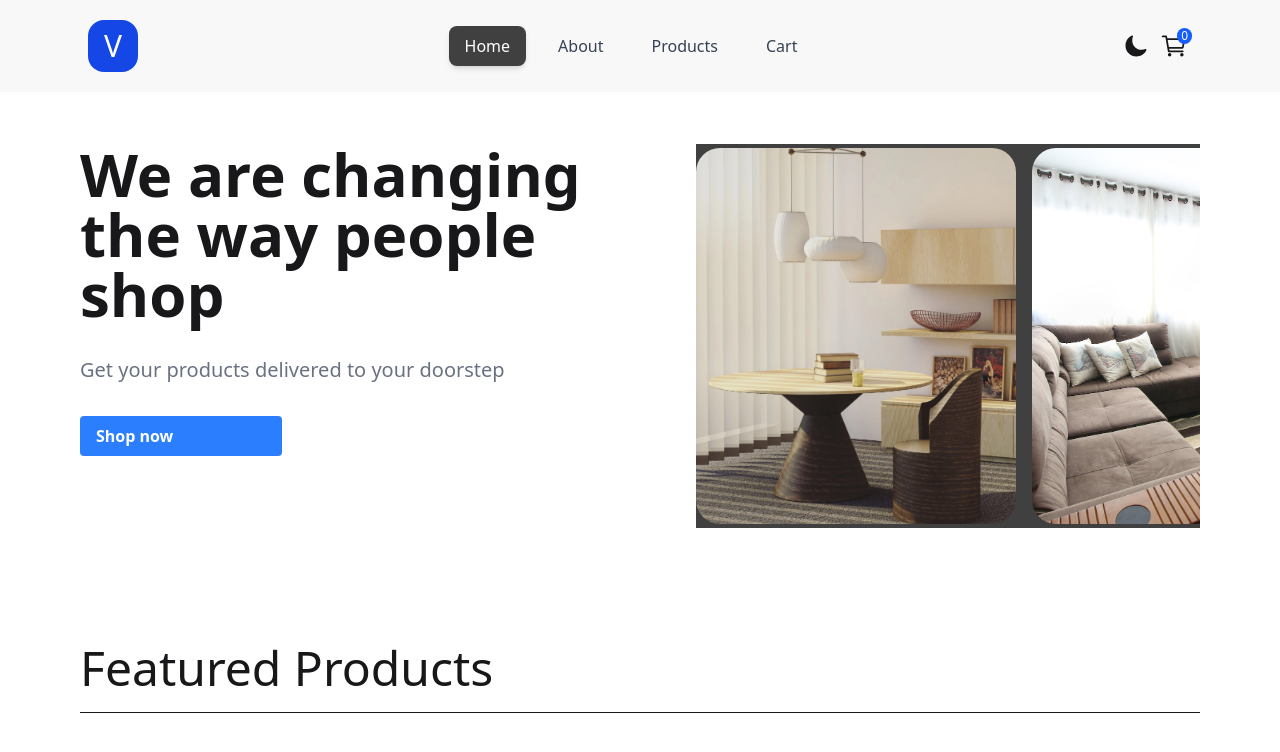
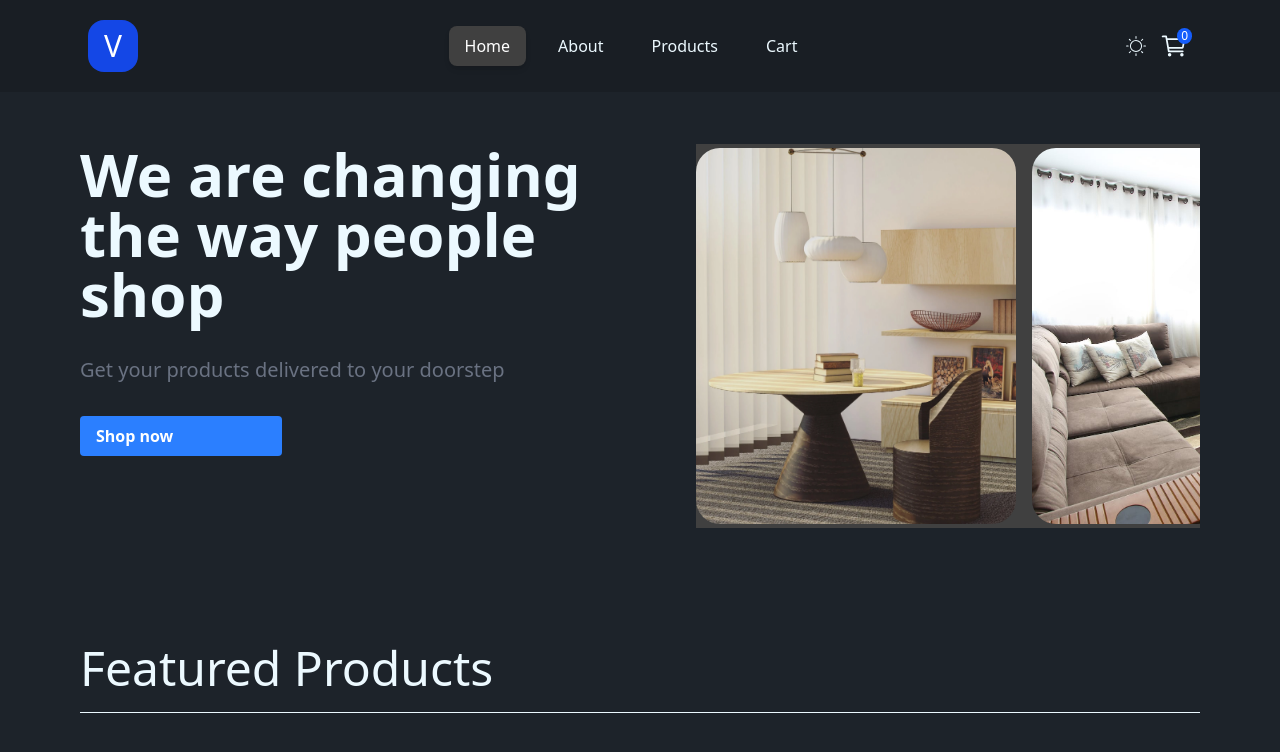
Before and after one commit to Vivekannad/clothing-app, a React (Vite) app: page / in a window 1280 px wide. Both pictures are taken after a click on the icon 1136 px from the left and 46 px from the top of the page. Shown: the top 752 px of the page. Built offline with nearby package versions, Linux system fonts and the light colour scheme; no server answers.

Commit message:
themes added

```diff
--- a/src/Components/Card.jsx
+++ b/src/Components/Card.jsx
@@ -8,14 +8,14 @@ const Card = ({items , selectedView = 0}) => {
            'flex flex-col items-center justify-center w-full rounded-lg bg-conic-210 cursor-pointer  flex-wrap  gap-4 mt-10'
             :
             'flex items-center justify-center  rounded-lg bg-conic-210 cursor-pointer  flex-wrap  gap-4 mt-10'} >
-      {items.length > 0 ? items.map((item,index) => {
+      {items.length > 0 ? items.map((item) => {
         return(
         <Link className={selectedView === 1 ?
          "flex justify-between items-center w-full rounded-lg  cursor-pointer  shadow-sm hover:shadow-2xl transition-all duration-300 shadow-black px-2 min-w-[500px]"
          :
          "flex flex-col flex-wrap items-center md:w-[23%] w-[90%] min-w-56 rounded-lg  cursor-pointer  shadow-sm hover:shadow-2xl transition-all duration-300 shadow-black"
           } key={item.id} to={`/products/${item.id}`}>
-          <img src={item.images[0]}  className={selectedView === 0  ? ' w-full md:object-cover object-contain rounded-lg h-72' : ' md:object-cover object-contain rounded-lg w-[12%] h-30 min-w-32 min-h-28'} />
+          <img src={item.images[0]}  className={selectedView === 0  ? ' w-full object-cover rounded-lg sm:h-72 h-92 ' : ' md:object-cover object-contain rounded-lg w-[12%] h-30 min-w-32 min-h-28'} />
           <h2 className="title py-2 whitespace-nowrap font-bold">{selectedView === 0 ?  item.model.substring(0,20) + '...' : item.model.substring(0,30)}</h2>
           <p className="price pb-2 italic">${item.price}</p>
 
--- a/src/Components/Navbar.jsx
+++ b/src/Components/Navbar.jsx
@@ -1,16 +1,20 @@
 import React, { useCallback, useEffect, useState } from 'react'
 import { IoCartOutline, IoMoon } from 'react-icons/io5'
-import { useSelector } from 'react-redux'
+import { useSelector , useDispatch } from 'react-redux'
 import { Link, NavLink } from 'react-router-dom'
 import PageLink from './PageLink'
 import { GiHamburgerMenu } from 'react-icons/gi'
 import {  useDebouncedCallback } from 'use-debounce'
+import { changeTheme } from '../Slices/themeSlice'
+import { CiLight } from 'react-icons/ci'
 
 
 const Navbar = () => {
+  const dispatch = useDispatch();
   const cartedItems = useSelector(state => state.cart.totalCartedItems)
   const [isMobile , setIsMobile] = useState(window.innerWidth <= 768);
   const [navLinksVisible , setNavLinksVisible] = useState(!isMobile);
+  const theme = useSelector(state => state.theme.theme);
   const handleSize = useDebouncedCallback(() =>{
     setIsMobile(window.innerWidth <= 768);
     setNavLinksVisible(!isMobile);
@@ -38,8 +42,12 @@ const Navbar = () => {
             <PageLink link= "Products" to="/products" />
             <PageLink link='Cart' to='/cart' />
         </ul>
-        <div className = {`icons flex justify-between items-center gap-2 relative ${isMobile && !navLinksVisible ? 'hidden' : ''} `}>
-        <IoMoon className='cursor-pointer text-2xl'/>
+        <div className = {`icons flex md:w-auto w-full md:justify-between justify-end items-center gap-2 relative ${isMobile && !navLinksVisible ? 'hidden' : ''} `}>
+        {theme === 'dark' ?
+        <CiLight className='cursor-pointer text-2xl' onClick={() => dispatch(changeTheme())} />
+        :
+        <IoMoon className='cursor-pointer text-2xl' onClick={() => dispatch(changeTheme())}/>
+      }
         <Link to='/cart'>
         <IoCartOutline className='cursor-pointer text-4xl hover:bg-base-300 rounded-4xl py-1' />
         </Link>
--- a/src/Components/PageLink.jsx
+++ b/src/Components/PageLink.jsx
@@ -1,7 +1,11 @@
 import React from 'react'
+import { useSelector } from 'react-redux'
 import { NavLink } from 'react-router-dom'
 
 const PageLink = ({link,to}) => {
+
+  const theme = useSelector(state => state.theme.theme);
+
   return (
     <>
         <li className="p-1 rounded-lg transition-all duration-200 cursor-pointer hover:bg-base-300 md:w-auto w-full">
@@ -9,7 +13,7 @@ const PageLink = ({link,to}) => {
     to={to}
     className={({ isActive }) =>
       `block w-full px-4 py-2 rounded-lg transition-all duration-200 ${
-        isActive ? "bg-neutral-700 text-white shadow-md" : "text-gray-700 hover:text-black"
+        isActive ? "bg-neutral-700 text-white shadow-md" : ` hover:text-black ${theme === "light" ? "hover:bg-neutral-200" : "hover:bg-neutral-100"}`
       }`
     }
   >
--- a/src/Page/About.jsx
+++ b/src/Page/About.jsx
@@ -1,10 +1,14 @@
 import React from 'react'
+import { useSelector } from 'react-redux'
 
 const About = () => {
+
+  const theme = useSelector(state => state.theme.theme);
+
   return (
     <section className='about pad-start flex justify-center items-center my-20'>
         <div className='container flex flex-col justify-center items-center  gap-10'>
-      <h2 className='md:text-7xl text-3xl text-neutral-700 font-bold'>We love <span className='bg-blue-600 text-white p-2 rounded-2xl px-5'>Vkand</span>  </h2>
+      <h2 className={`md:text-7xl text-3xl text-neutral-700 font-bold ${theme === 'dark' && 'text-white'}`}>We love <span className='bg-blue-600 text-white p-2 rounded-2xl px-5'>Vkand</span>  </h2>
       <p className='md:w-1/2'>
         Lorem ipsum dolor sit amet consectetur adipisicing elit. Nam itaque ea natus a impedit sed libero voluptate reiciendis modi quis iure quod vel explicabo iste minus, reprehenderit earum mollitia! Architecto reprehenderit earum sit sed soluta deleniti accusantium incidunt corporis nulla ab sapiente harum itaque magnam facere totam necessitatibus, hic beatae.
       </p>
--- a/src/Page/Cart.jsx
+++ b/src/Page/Cart.jsx
@@ -6,6 +6,7 @@ const Cart = () => {
 
   const items = useSelector(state => state.cart.cartedItems);
   const dispatch = useDispatch();
+  const theme = useSelector(state => state.theme.theme);
 
   const removeItem = (id) => {
     dispatch(removeFromCart(id));
@@ -42,7 +43,7 @@ const Cart = () => {
         ))
           : <p>No items in the cart</p>}
                   </div>
-          <div className="col gap-2 flex flex-col flex-1 px-3 bg-gray-100 justify-center rounded-2xl h-[200px]">
+          <div className={`col gap-2 flex flex-col flex-1 px-3 justify-center rounded-2xl h-[200px] ${theme === 'light' && 'bg-gray-100'} `}>
               <div className="sub-total flex justify-between border-b-2 border-gray-200 py-2">
                 <p>Subtotal:</p>
                 <p>${subTotal}</p>
--- a/src/Slices/getItemsSlice.js
+++ b/src/Slices/getItemsSlice.js
@@ -1,5 +1,6 @@
 import { createSlice, createAsyncThunk } from '@reduxjs/toolkit';
 import { STATUS } from './status.js';
+import { meta } from '@eslint/js';
 
 const initialState = {
     items: [],
@@ -21,7 +22,7 @@ const initialState = {
 
 export const fetchProduct = createAsyncThunk('products/fetchProduct', async () => {
 
-    const url = (`https://api.jsonbin.io/v3/b/67a08a61e41b4d34e4833e2a/latest`);
+    const url = (`https://api.jsonbin.io/v3/b/${import.meta.env.VITE_URL_ENDPOINT}/latest`);
 
     const response = await fetch(url, {
         method: 'GET',
--- /dev/null
+++ b/src/Slices/themeSlice.js
@@ -0,0 +1,20 @@
+import { createSlice } from "@reduxjs/toolkit";
+
+
+const initialState = {
+    theme : 'light'
+}
+
+const themeSlice = createSlice({
+    name : 'theme',
+    initialState,
+    reducers : {
+        changeTheme : (state, action) => {
+            state.theme = state.theme === 'light' ? 'dark' : 'light';
+              document.documentElement.setAttribute('data-theme', state.theme);
+        }
+    }
+})
+
+export const { changeTheme } = themeSlice.actions;
+export default themeSlice.reducer;
--- a/src/Store/store.js
+++ b/src/Store/store.js
@@ -2,11 +2,13 @@ import { configureStore } from "@reduxjs/toolkit";
 
 import getItemsSlice from "../Slices/getItemsSlice";
 import cartSlice from "../Slices/cartSlice"
+import themeSlice from "../Slices/themeSlice";
 
 
 export default configureStore({
     reducer: {
         products: getItemsSlice,
-        cart : cartSlice
+        cart : cartSlice,
+        theme : themeSlice
     },
 })
--- a/src/index.css
+++ b/src/index.css
@@ -24,7 +24,7 @@
   @apply w-full max-w-7xl mx-auto px-4 sm:px-6 lg:px-8;
 } */
 .pad-start {
-  @apply sm:py-3 md:px-20 sm:px-10 px-0.5 py-0.5 ;
+  @apply sm:py-3 md:px-20 sm:px-10 px-2 py-1 ;
 }
 .button {
   @apply  text-white font-bold py-2 px-4 rounded cursor-pointer;
```
Also changed, not shown: src/Page/Products.jsx (+6 -8 lines).
